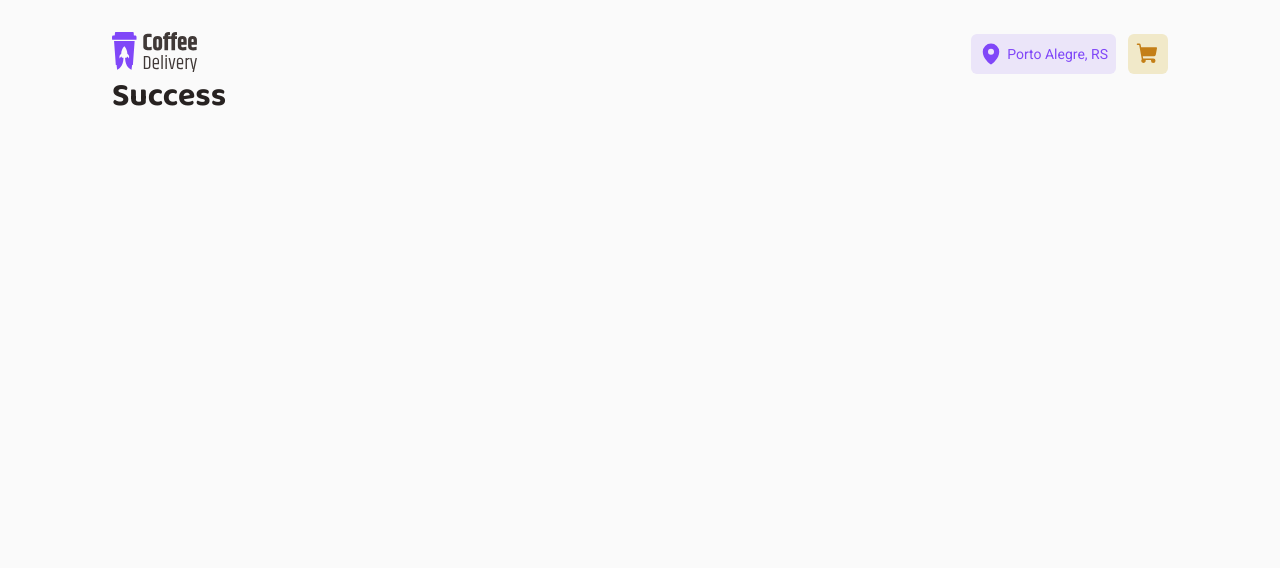
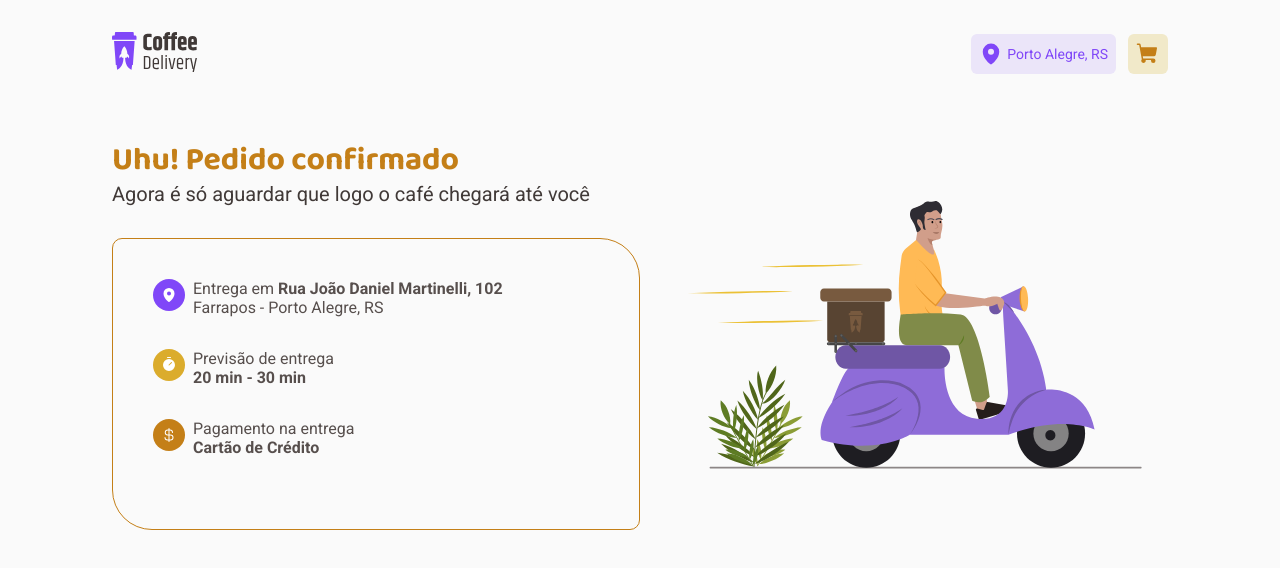
Before and after one commit to gabifrancamr/coffeDelivery, a React (Vite) app: page /success in a window 1280 px wide. Shown: the top 568 px of the page. Built offline with nearby package versions, Linux system fonts and the light colour scheme; the HTML template or start-up script is replaced by a standard one.

Commit message:
conclusão da página success

```diff
--- a/src/pages/Success/index.tsx
+++ b/src/pages/Success/index.tsx
@@ -1,3 +1,61 @@
+import { CurrencyDollar, MapPin, Timer } from 'phosphor-react'
+import {
+  OrderDetails,
+  OrderInformation,
+  OrderText,
+  SuccessArea,
+  SuccessInfoAndLogo,
+} from './styles'
+
+import SuccessLogo from '../../assets/success.svg'
+
 export function Success() {
-  return <h1>Success</h1>
+  return (
+    <SuccessArea>
+      <SuccessInfoAndLogo>
+        <OrderText>
+          <h1>Uhu! Pedido confirmado</h1>
+          <p>Agora é só aguardar que logo o café chegará até você</p>
+          <OrderInformation>
+            <div>
+              <span className="icon pin">
+                <MapPin weight="fill" />
+              </span>
+              <OrderDetails>
+                <span>
+                  Entrega em <strong> Rua João Daniel Martinelli, 102</strong>
+                </span>
+                <span>Farrapos - Porto Alegre, RS</span>
+              </OrderDetails>
+            </div>
+
+            <div>
+              <span className="icon timer">
+                <Timer weight="fill" />
+              </span>
+              <OrderDetails>
+                <span>Previsão de entrega</span>
+                <span>
+                  <strong>20 min - 30 min </strong>
+                </span>
+              </OrderDetails>
+            </div>
+
+            <div>
+              <span className="icon money">
+                <CurrencyDollar weight="fill" />
+              </span>
+              <OrderDetails>
+                <span>Pagamento na entrega</span>
+                <span>
+                  <strong>Cartão de Crédito </strong>
+                </span>
+              </OrderDetails>
+            </div>
+          </OrderInformation>
+        </OrderText>
+        <img src={SuccessLogo} alt="" />
+      </SuccessInfoAndLogo>
+    </SuccessArea>
+  )
 }
--- /dev/null
+++ b/src/pages/Success/styles.ts
@@ -0,0 +1,66 @@
+import styled from 'styled-components'
+
+export const SuccessArea = styled.div`
+  margin-top: 4rem;
+  h1 {
+    color: ${(props) => props.theme['yellow-dark']};
+  }
+
+  p {
+    font-size: 1.25rem;
+    color: ${(props) => props.theme['base-subtitle']};
+  }
+`
+
+export const SuccessInfoAndLogo = styled.div`
+  display: flex;
+  justify-content: space-between;
+`
+
+export const OrderText = styled.div`
+  width: 50%;
+`
+
+export const OrderInformation = styled.div`
+  margin-top: 2rem;
+  border: 1px solid ${(props) => props.theme['yellow-dark']};
+  padding: 2.5rem;
+  border-top-left-radius: 10px;
+  border-top-right-radius: 40px;
+  border-bottom-right-radius: 10px;
+  border-bottom-left-radius: 40px;
+
+  div {
+    display: flex;
+    align-items: flex-start;
+    gap: 0rem 0.5rem;
+    margin-bottom: 1rem;
+    color: ${(props) => props.theme['base-text']};
+
+    .icon {
+      border-radius: 50%;
+      padding: 0.5rem;
+      display: flex;
+      color: ${(props) => props.theme.white};
+    }
+
+    .pin {
+      background-color: ${(props) => props.theme.purple};
+    }
+
+    .timer {
+      background-color: ${(props) => props.theme.yellow};
+    }
+
+    .money {
+      background-color: ${(props) => props.theme['yellow-dark']};
+    }
+  }
+`
+
+export const OrderDetails = styled.div`
+  display: flex;
+  flex-direction: column;
+  justify-content: flex-start;
+  gap: 0.5rem;
+`
```
Also changed, not shown: src/assets/success.svg (added).
